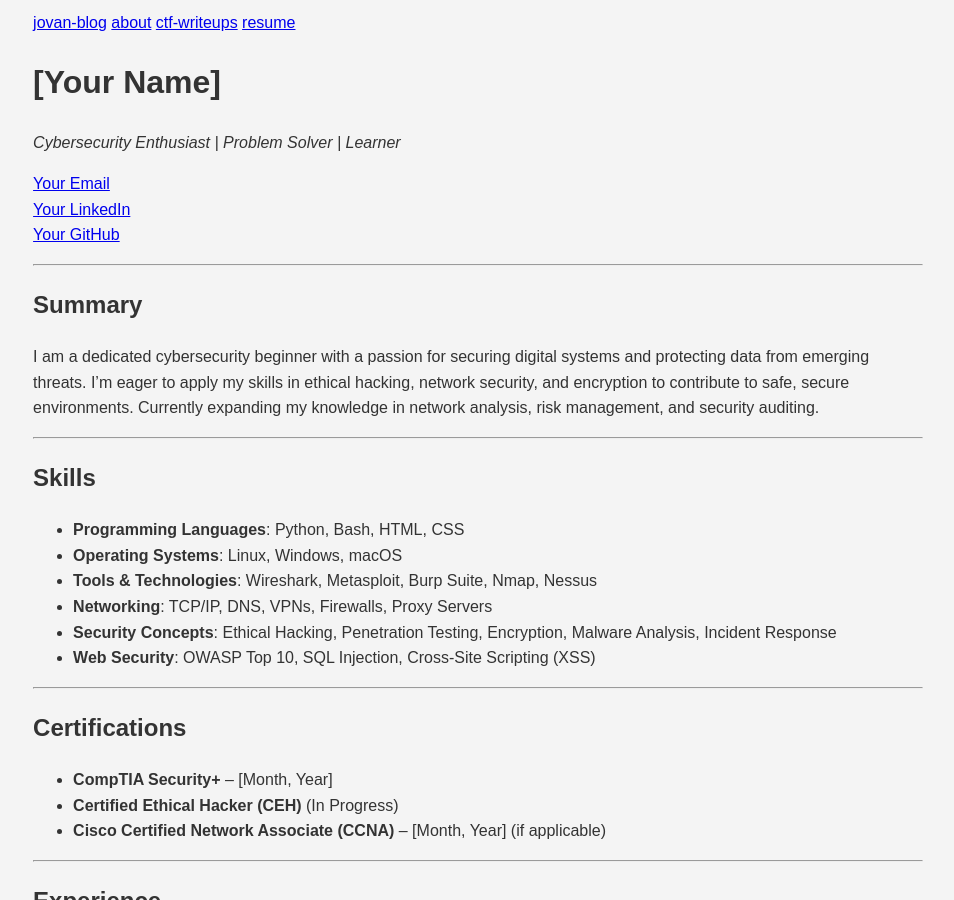
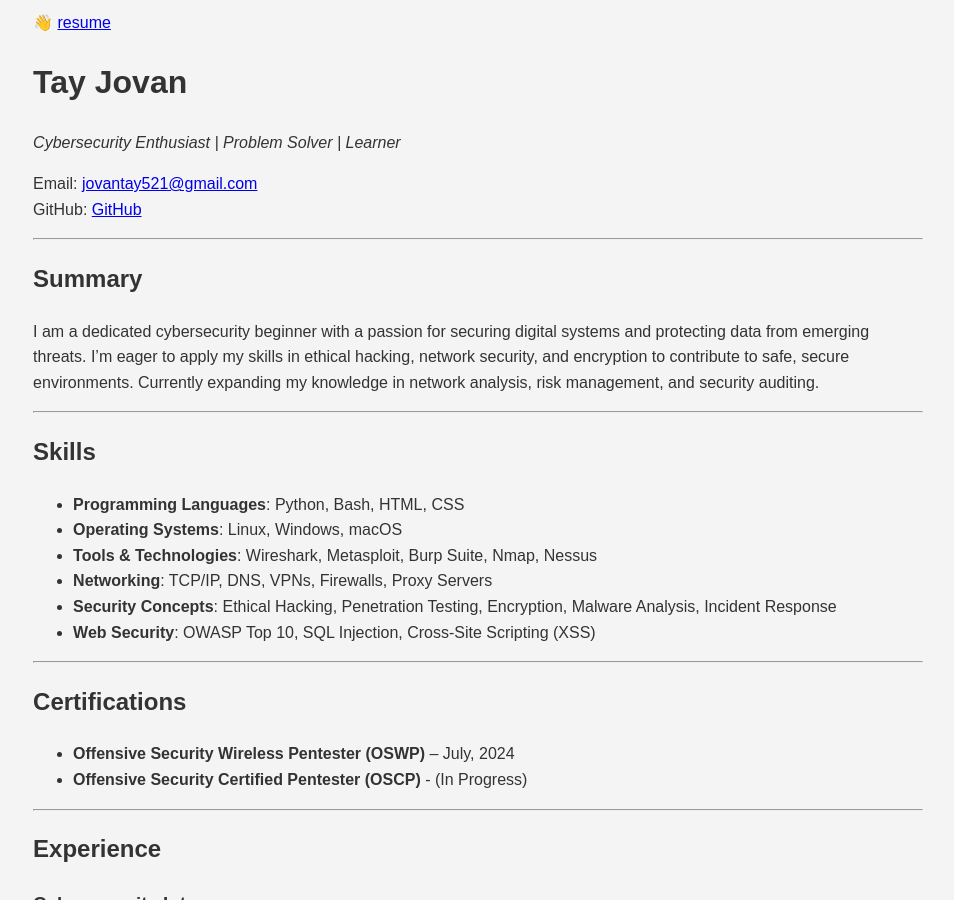
Before and after one commit to jovantay521/jovantay521.github.io, a Jekyll site: the page built from resume.md, in a window 1280 px wide and 900 px high. Shown: the whole window, without its empty margins (162-1116 px from the left). Built offline with Jekyll 4.4.1, drawn with Linux system fonts in a browser that asks for light colours.

Commit message:
Update blog layout and structure; add favicon
- Added a new favicon for branding
- Reorganized page structure for better navigation
- Made minor layout adjustments for improved readability

```diff
--- a/_includes/header.html
+++ b/_includes/header.html
@@ -1,6 +1,5 @@
 <header>
-  <a href="/">jovan-blog</a>
-  <a href="/about">about</a>
-  <a href="/ctf-writeups">ctf-writeups</a>
+  <a href="/" style="text-decoration:none;">👋</a>
   <a href="/resume">resume</a>
+  <!-- <a href="/blog">blog</a> -->
 </header>
--- a/_layouts/default.html
+++ b/_layouts/default.html
@@ -3,8 +3,9 @@
   <head>
     <meta charset="UTF-8" />
     <meta name="viewport" content="width=device-width, initial-scale=1.0" />
-    <title>Jovan's Blog</title>
+    <title>Hi! I'm Jovan</title>
     <link rel="stylesheet" href="{{ '/assets/css/main.css' | relative_url }}" />
+    <link rel="icon" href="{{ '/favicon.ico' | relative_url }}" type="image/x-icon" />
   </head>
   <body>
     {% include header.html %}
--- a/resume.md
+++ b/resume.md
@@ -3,12 +3,11 @@ layout: default
 title: resume
 permalink: /resume/
 ---
-# [Your Name]
+# Tay Jovan
 *Cybersecurity Enthusiast | Problem Solver | Learner*
 
-[Your Email](mailto:your.email@example.com)
-[Your LinkedIn](https://www.linkedin.com/in/yourname)
-[Your GitHub](https://github.com/yourusername)
+Email: [jovantay521@gmail.com](mailto:jovantay521@gmail.com)
+GitHub: [GitHub](https://github.com/jovantay521)
 
 ---
 
@@ -30,9 +29,8 @@ I am a dedicated cybersecurity beginner with a passion for securing digital syst
 
 ## Certifications
 
-- **CompTIA Security+** – [Month, Year]
-- **Certified Ethical Hacker (CEH)** (In Progress)
-- **Cisco Certified Network Associate (CCNA)** – [Month, Year] (if applicable)
+- **Offensive Security Wireless Pentester (OSWP)** – July, 2024
+- **Offensive Security Certified Pentester (OSCP)** - (In Progress)
 
 ---
 
```
Also changed, not shown: about.md (deleted, +0 -49 lines), index.md (+34 -5 lines), assets/css/main.css (line endings or trailing spaces), favicon.ico (added).
